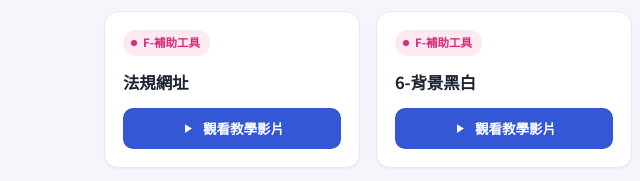
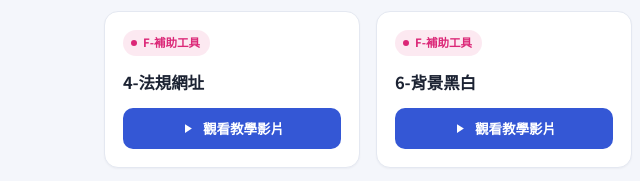
Before and after one commit to afabim/afabim-office, a plain HTML site: page afabim-tutorial.html in a window 1280 px wide. Shown: the part 2083-2264 px from the top of the page, 0-640 px from the left. Drawn offline with Linux system fonts and the light colour scheme.

Commit message:
Update afabim-tutorial.html

```diff
--- a/afabim-tutorial.html
+++ b/afabim-tutorial.html
@@ -331,7 +331,7 @@ const ITEMS = [
   { cat:"F-補助工具", name:"18-move原點", url:"https://youtu.be/fWx_MZCPubo" },
   { cat:"F-補助工具", name:"18-split柱中牆", url:"https://youtu.be/fWx_MZCPubo" },
   { cat:"F-補助工具", name:"6-一點放大", url:"https://youtu.be/6EgnZQjSNHI" },
-  { cat:"F-補助工具", name:"法規網址", url:"https://youtu.be/t7NzsiB0GlQ" },
+  { cat:"F-補助工具", name:"4-法規網址", url:"https://youtu.be/D5wsssy4l_w" },
   { cat:"F-補助工具", name:"6-背景黑白", url:"https://youtu.be/6EgnZQjSNHI" },
   { cat:"F-補助工具", name:"6-參考線", url:"https://youtu.be/6EgnZQjSNHI" },
   { cat:"F-補助工具", name:"5-半透明", url:"https://youtu.be/gJ03QMMDxDo" },
```
